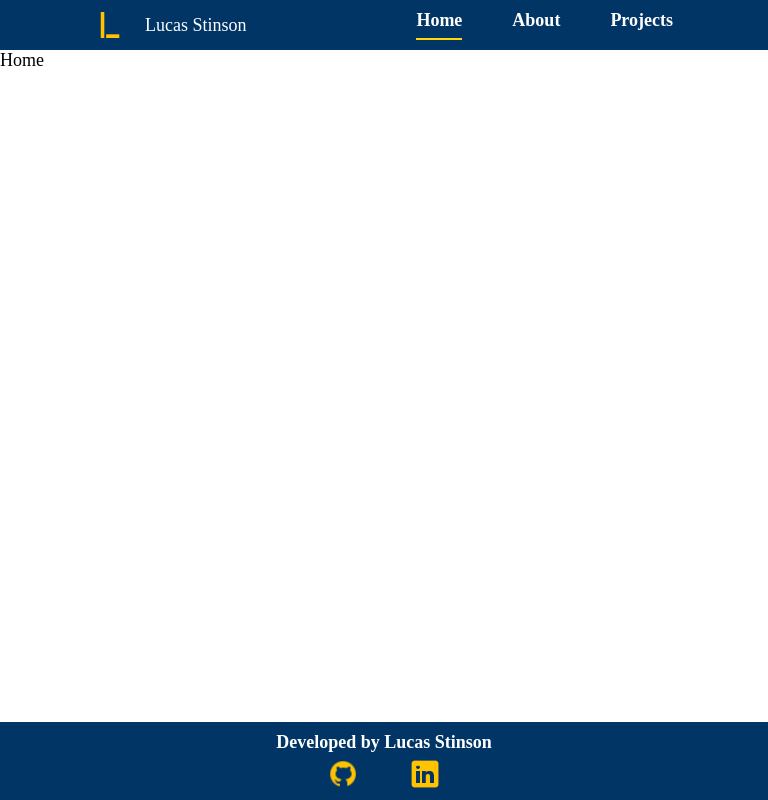
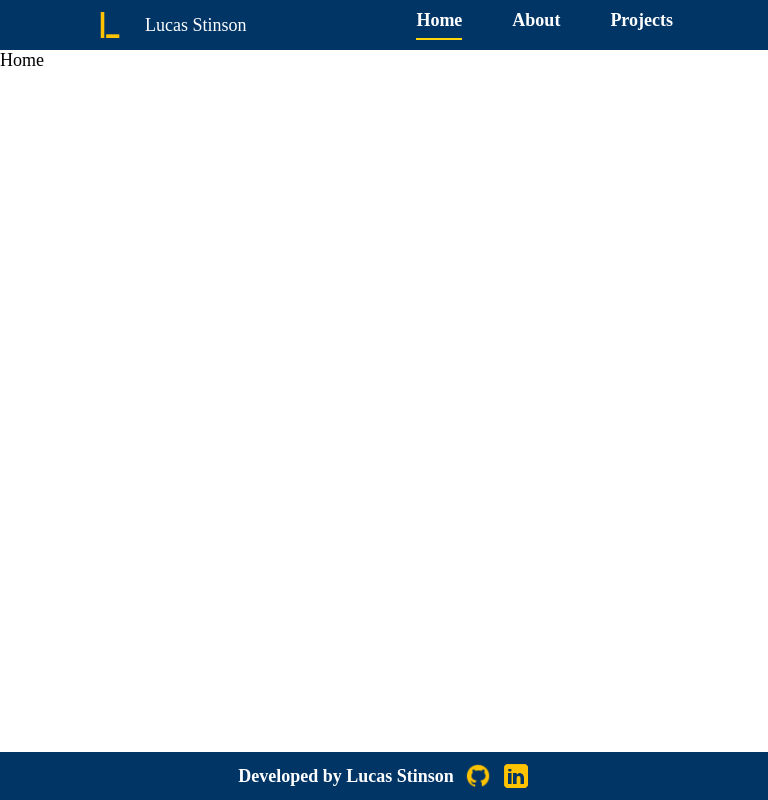
Before and after one commit to lucasstinson/portfolio, a React (Create React App) app: page / in a window 768 px wide. Built offline with nearby package versions, Linux system fonts and the light colour scheme; a web font is replaced by a local one.

Commit message:
update footer styling for tablets

```diff
--- a/src/components/footer/footer.css
+++ b/src/components/footer/footer.css
@@ -60,3 +60,21 @@
     height: 28px;
   }
 }
+
+@media (min-width: 481px) and (max-width: 1080px) {
+  .footer-container {
+    justify-content: center;
+    align-items: center;
+    flex-direction: row;
+    gap: 10px;
+  }
+
+  .footer-text,
+  .logo-links {
+    gap: 10px;
+  }
+
+  .footer-logo {
+    height: 28px;
+  }
+}
```
